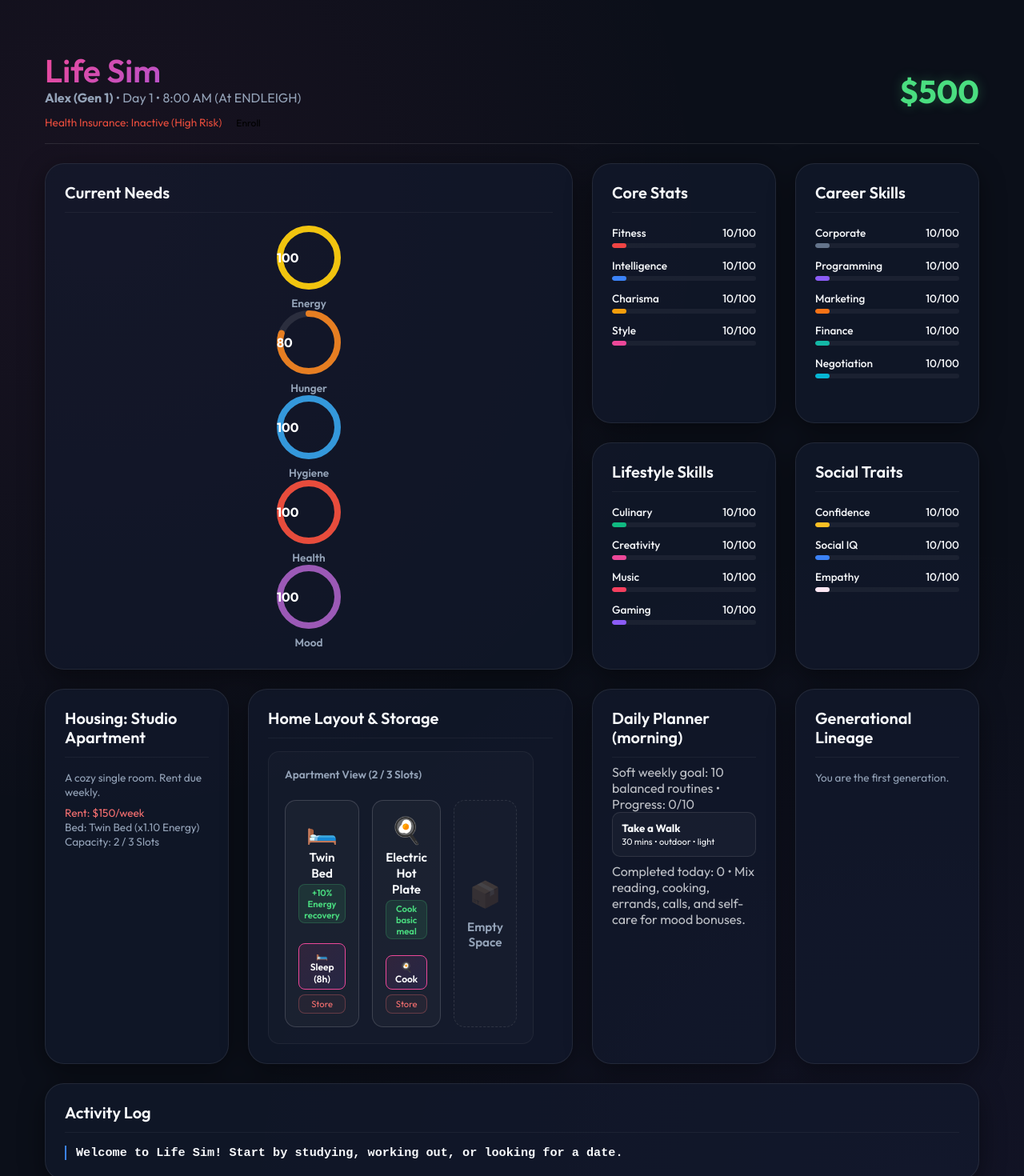
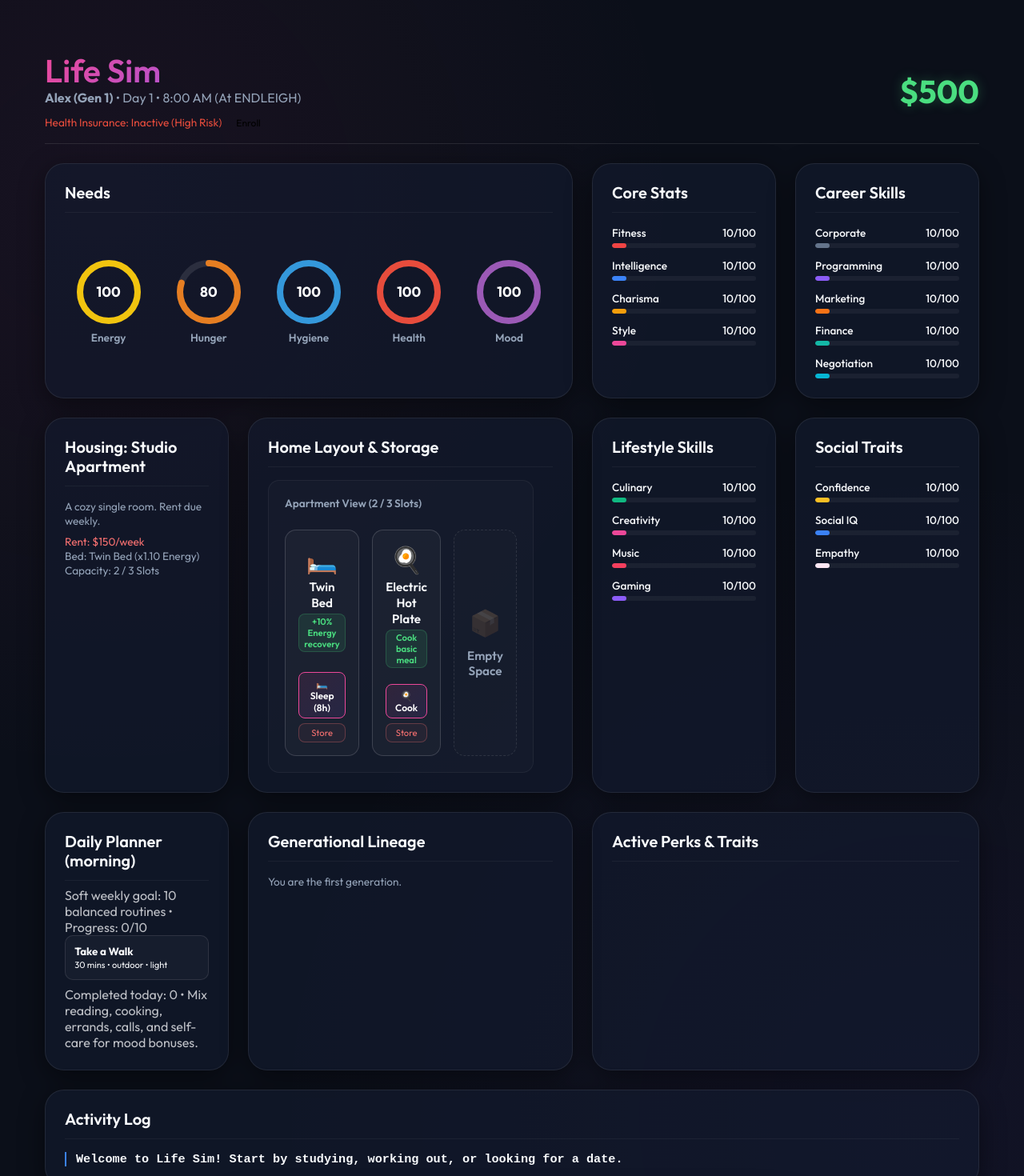
Before and after one commit to Earnest-Williams/dates, a React (Vite) app: page / in a window 1280 px wide. Shown: the top 1470 px of the page at 80% size. Built offline with nearby package versions, Linux system fonts and the light colour scheme.

Commit message:
mo better

```diff
--- a/src/components/CareerApp.jsx
+++ b/src/components/CareerApp.jsx
@@ -1,4 +1,4 @@
-import React, { useState } from 'react';
+import { useState } from 'react';
 import { useGameStore } from '../state/store';
 import { getProjectsForTrackAndTier, CAREER_TRACKS } from '../data/projects';
 import { gigs, sideHustles } from '../data/gigs';
--- a/src/components/ChildhoodRaising.jsx
+++ b/src/components/ChildhoodRaising.jsx
@@ -1,4 +1,3 @@
-import React from 'react';
 import { useGameStore } from '../state/store';
 import { calculateTraits, TRAITS } from '../data/traits';
 import './ChildhoodRaising.css';
@@ -58,7 +57,7 @@ const PARENTING_STEPS = [
 
 const ChildhoodRaising = () => {
   const { gameState, selectParentingChoice, reduceChildStress, beginLegacy } = useGameStore();
-  const { money: parentMoney, energy: parentEnergy } = gameState.stats;
+  const { money: parentMoney } = gameState.stats;
   const childName = gameState.family.childName || 'Heir';
   const { currentStep: step, heirStats, stress } = gameState.parentingGame;
 
--- a/src/components/Dashboard.css
+++ b/src/components/Dashboard.css
@@ -45,8 +45,8 @@
   gap: 1.5rem;
   grid-template-areas:
     "needs needs core prof"
-    "needs needs lifestyle social"
-    "housing furniture routine lineage"
+    "housing furniture lifestyle social"
+    "routine lineage perks perks"
     "logs logs logs logs";
 }
 
@@ -57,8 +57,9 @@
       "needs needs"
       "core prof"
       "lifestyle social"
-      "housing lineage"
-      "furniture routine"
+      "housing furniture"
+      "routine perks"
+      "lineage lineage"
       "logs logs";
   }
 }
@@ -75,6 +76,7 @@
       "housing"
       "furniture"
       "routine"
+      "perks"
       "lineage"
       "logs";
   }
@@ -106,6 +108,7 @@
 .bento-card.social { grid-area: social; }
 .bento-card.housing { grid-area: housing; }
 .bento-card.furniture { grid-area: furniture; }
+.bento-card.perks { grid-area: perks; }
 .bento-card.lineage { grid-area: lineage; }
 .bento-card.logs { grid-area: logs; }
 
@@ -159,11 +162,13 @@
 }
 
 .ring-value {
-  font-size: 1rem;
+  font-size: 1.1rem;
   font-weight: 700;
   color: var(--text-primary);
   position: absolute;
-  top: 32px; /* Roughly center of 80px */
+  top: 50%;
+  left: 50%;
+  transform: translate(-50%, -50%);
   line-height: 1;
 }
 
@@ -212,9 +217,6 @@
 }
 
 /* Perks Panel */
-.perks-panel {
-  grid-column: span 1;
-}
 
 .perks-grid {
   display: flex;
--- a/src/components/Dashboard.jsx
+++ b/src/components/Dashboard.jsx
@@ -1,7 +1,5 @@
+import React from 'react';
 import { useGameStore } from '../state/store';
-import { ITEMS } from '../state/ItemDatabase';
-import { HOUSING_TIERS } from '../data/housing';
-import { calculateWorkSalary } from '../sim/economy';
 import { abilities } from '../data/abilities';
 import DashboardHeader from './dashboard/DashboardHeader';
 import NeedsPanel from './dashboard/NeedsPanel';
@@ -18,16 +16,11 @@ const Dashboard = ({ onOpenSwipe, onOpenMap, onOpenSimstagram, onOpenCareer }) =
     sleep,
     eat,
     shower,
-    payBills,
-    upgradeHousing,
-    placeFurniture,
-    storeFurniture,
-    sellAsset,
     useAbility,
     doRoutine
   } = useGameStore();
 
-  const { day } = gameState.time;
+
   const { healthLow, healthCritical, moodDepressed, moodHigh, energy, hunger } = gameState.needs;
   const { money } = gameState.stats;
   const { utilitiesActive } = gameState.living;
@@ -49,7 +42,6 @@ const Dashboard = ({ onOpenSwipe, onOpenMap, onOpenSimstagram, onOpenCareer }) =
   // Energy costs
   const studyEnergyCost = 15;
   const workoutEnergyCost = 20;
-  const workEnergyCost = 35;
 
   const homeSettlements = { 0: 'Endleigh', 1: 'Bramblewick', 2: 'Stagborough', 3: 'Brockleigh' };
   const homeSettlement = homeSettlements[gameState.stats.housingTier] || 'Endleigh';
@@ -86,7 +78,7 @@ const Dashboard = ({ onOpenSwipe, onOpenMap, onOpenSimstagram, onOpenCareer }) =
         <DailyRoutinePanel gameState={gameState} doRoutine={doRoutine} />
 
         {/* Active Perks & Traits */}
-        <div className="bento-card perks-panel">
+        <div className="bento-card perks-panel perks">
           <h2 className="section-title">Active Perks & Traits</h2>
           <div className="perks-grid">
             {activeTraits?.map(trait => (
@@ -212,6 +204,7 @@ const Dashboard = ({ onOpenSwipe, onOpenMap, onOpenSimstagram, onOpenCareer }) =
            return (
              <React.Fragment key={ability.id}>
                <div className="dock-divider"></div>
+               {/* eslint-disable-next-line react-hooks/rules-of-hooks */}
                <button className="dock-btn" onClick={() => useAbility(ability.id)} disabled={energy < ability.energyCost}>
                  <span className="dock-icon">✨</span>
                  <span className="dock-label" style={{ color: 'var(--neon-pink)' }}>{ability.name}</span>
--- a/src/components/InvestmentApp.jsx
+++ b/src/components/InvestmentApp.jsx
@@ -71,18 +71,7 @@ const InvestmentApp = ({ onClose }) => {
     );
   };
 
-  const getTrendAdvice = (assetId) => {
-    const history = priceHistories[assetId] || [];
-    if (history.length < 3) return "Stable";
-    const cur = history[history.length - 1];
-    const prev = history[history.length - 2];
-    const prevPrev = history[history.length - 3];
-    const changeSum = (cur - prev) + (prev - prevPrev);
 
-    if (changeSum > 0.05 * cur) return "Bullish Trend 📈";
-    if (changeSum < -0.05 * cur) return "Bearish Trend 📉";
-    return "Stable ➖";
-  };
 
   const holdingsValue = calculatePortfolioValue();
   const totalWealth = money + holdingsValue;
@@ -133,8 +122,6 @@ const InvestmentApp = ({ onClose }) => {
 
           const canBuy = money >= tradeCost;
           const canSell = owned >= qty;
-
-          const trendAdvice = finance >= 30 ? getTrendAdvice(assetId) : null;
 
           return (
             <div key={assetId} className="asset-row">
--- a/src/components/MapUI.jsx
+++ b/src/components/MapUI.jsx
@@ -1,14 +1,14 @@
 import { useState, useEffect } from 'react';
 import { useGameStore } from '../state/store';
 import { ITEMS } from '../state/ItemDatabase';
+import { HOUSING_TIERS } from '../data/housing';
 import { NPCS } from '../state/NpcDatabase';
 import { courses } from '../data/education';
 import {
   SETTLEMENTS,
   ROADS,
   calculateTravelStats,
-  computeSettlementMetrics,
-  VEHICLE_PROFILES
+  computeSettlementMetrics
 } from '../data/geography';
 import './MapUI.css';
 
@@ -24,7 +24,7 @@ const MapUI = ({ onClose, onTalkNpc }) => {
     workOnProject
   } = useGameStore();
 
-  const { activeLocation, stats, properties, matches, education } = gameState;
+  const { activeLocation, stats, properties, matches, education, placedFurniture } = gameState;
 
   // Helper to check housing location
   const getHomeSettlement = (tier) => {
@@ -49,7 +49,8 @@ const MapUI = ({ onClose, onTalkNpc }) => {
     if (saved) {
       try {
         return JSON.parse(saved);
-      } catch (e) {
+      } catch (error) {
+        console.error("Failed to load pins:", error);
         return defaultPins;
       }
     }
@@ -58,6 +59,7 @@ const MapUI = ({ onClose, onTalkNpc }) => {
 
   // Keep home pin's settlementKey synchronized dynamically with housing tier moves
   useEffect(() => {
+    // eslint-disable-next-line react-hooks/set-state-in-effect
     setPinnedLocations(prev => {
       let changed = false;
       const updated = prev.map(pin => {
--- a/src/components/SimstagramApp.jsx
+++ b/src/components/SimstagramApp.jsx
@@ -1,11 +1,10 @@
-import React from 'react';
 import { useGameStore } from '../state/store';
 import { SOCIAL_MEDIA_CONTENT, SPONSORSHIP_TIERS } from '../data/socialMedia';
 import './SimstagramApp.css';
 
 export default function SimstagramApp({ onClose }) {
   const { gameState, postSimstagram } = useGameStore();
-  const { simstagram, stats, needs } = gameState;
+  const { simstagram, needs } = gameState;
 
   return (
     <div className="simstagram-app">
--- a/src/components/dashboard/NeedsPanel.jsx
+++ b/src/components/dashboard/NeedsPanel.jsx
@@ -8,8 +8,8 @@ const NeedsPanel = () => {
 
   return (
     <div className="bento-card needs">
-      <h2 className="section-title">Current Needs</h2>
-      <div className="needs-rings">
+      <h2 className="section-title">Needs</h2>
+      <div className="needs-rings-container">
         <NeedRing label="Energy" value={energy} color="#f1c40f" />
         <NeedRing label="Hunger" value={hunger} displayValue={Math.round(100 - hunger)} displayInverse color="#e67e22" />
         <NeedRing label="Hygiene" value={hygiene} color="#3498db" />
--- a/src/components/dashboard/StatsPanel.jsx
+++ b/src/components/dashboard/StatsPanel.jsx
@@ -13,7 +13,7 @@ const StatsPanel = () => {
 
   return (
     <>
-      <div className="bento-card core-stats">
+      <div className="bento-card core-stats core">
         <h2 className="section-title">Core Stats</h2>
         <div className="stats-list">
           <StatBar label="Fitness" value={fitness || 10} color="#ef4444" />
@@ -23,7 +23,7 @@ const StatsPanel = () => {
         </div>
       </div>
 
-      <div className="bento-card career-skills">
+      <div className="bento-card career-skills prof">
         <h2 className="section-title">Career Skills</h2>
         <div className="stats-list">
           <StatBar label="Corporate" value={corporate || 10} color="#64748b" />
--- a/src/data/geography.js
+++ b/src/data/geography.js
@@ -424,7 +424,7 @@ export const VEHICLE_PROFILES = {
   sports_car: { id: "sports_car", name: "Luxury Sports Car", speed: 95, energy_per_km: 0.04 }
 };
 
-export const calculateEdgeCost = (road, profile = 'normal_travel', state = {}) => {
+export const calculateEdgeCost = (road, profile = 'normal_travel') => {
   // Check if passable for profile
   let isPassable = true;
 
--- a/src/state/reducers/action.js
+++ b/src/state/reducers/action.js
@@ -1,10 +1,9 @@
 import { HOUSING_TIERS } from '../../data/housing.js';
-import { LOCATIONS } from '../../data/locations.js';
 import { getSleepMultiplier } from '../../sim/needs.js';
 import { getGroceriesCost } from '../../sim/economy.js';
 import { calculateTravelStats, SETTLEMENTS } from '../../data/geography.js';
 import { simulateTicks } from './time.js';
-import { WORK_EVENTS, getCurrentCareer } from '../../data/careers.js';
+import { WORK_EVENTS } from '../../data/careers.js';
 import { courses } from '../../data/education.js';
 import { abilities } from '../../data/abilities.js';
 import { ROUTINES } from '../../data/routines.js';
@@ -149,7 +148,6 @@ export const actionReducer = (state, action) => {
       const choice = event.choices[optionIndex];
 
       const success = state.stats[choice.checkStat] >= choice.threshold;
-      let relGain = success ? choice.successRelation : choice.failRelation;
       const logText = success ? choice.successText : choice.failText;
 
       const bonusMoney = success ? choice.bonusMoney : 0;
@@ -572,10 +570,7 @@ export const actionReducer = (state, action) => {
       nextState.needs.energy = Math.max(0, nextState.needs.energy - ability.energyCost);
 
       let logMsg = `Used ability: ${ability.name}.`;
-      let isRiskTriggered = false;
-
       if (ability.riskChance && Math.random() < ability.riskChance) {
-        isRiskTriggered = true;
         logMsg = `Ability failed! ${ability.name} triggered a penalty.`;
         if (ability.effectType === 'money') {
            nextState.stats.money = Math.max(0, nextState.stats.money - ability.riskPenalty);
--- a/src/state/reducers/social.js
+++ b/src/state/reducers/social.js
@@ -327,7 +327,7 @@ export const socialReducer = (state, action) => {
     case 'RESOLVE_DATE_EVENT': {
       const { finalVibe, logText, dateOutcome = {} } = action.payload;
       if (!state.activeDateEvent) return state;
-      const { npcId, dateType, connectionScore = finalVibe } = state.activeDateEvent;
+      const { npcId, dateType } = state.activeDateEvent;
       const npc = NPCS.find(n => n.id === npcId);
       if (!npc) return state;
       const npcCompatibility = state.compatibility?.npcTraits?.[npcId] || generateCompatibilityTraits(npcId);
```
Also changed, not shown: 1 other file (tests, documents, lock files or other folders).
